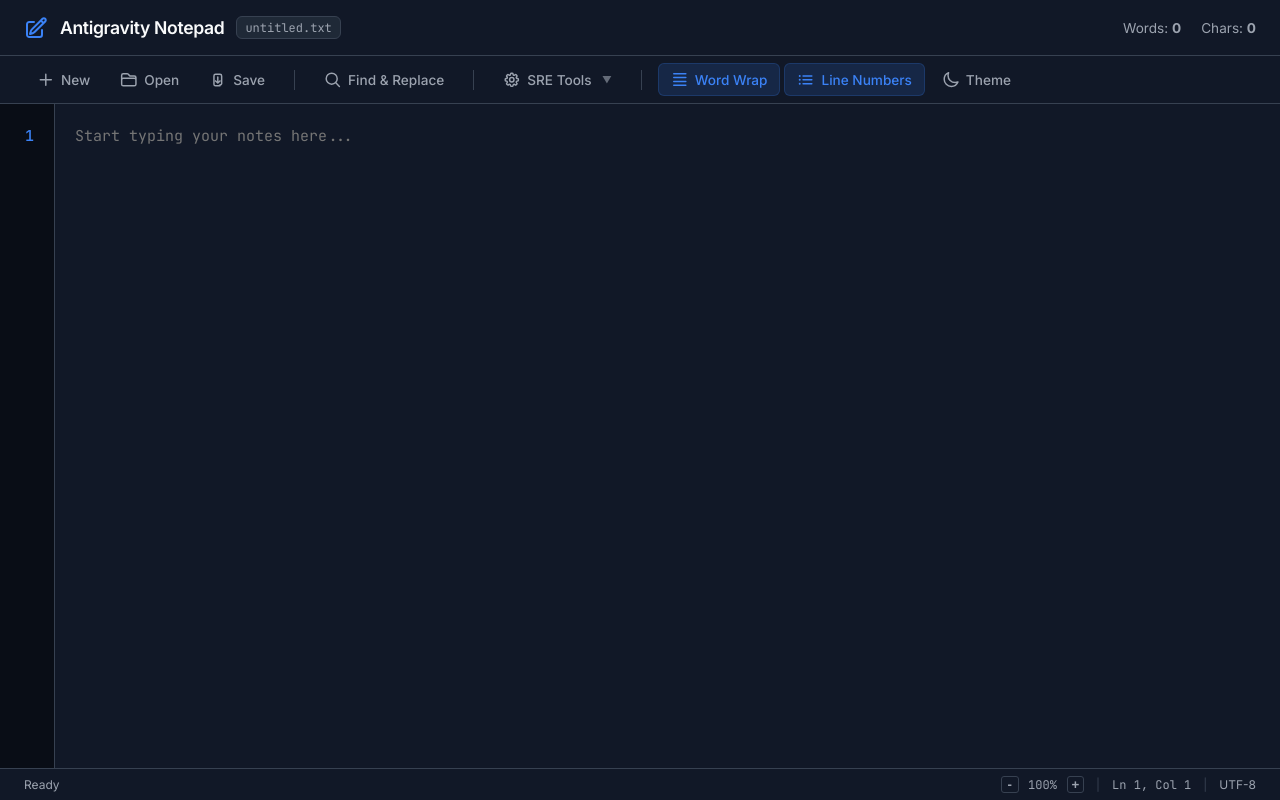
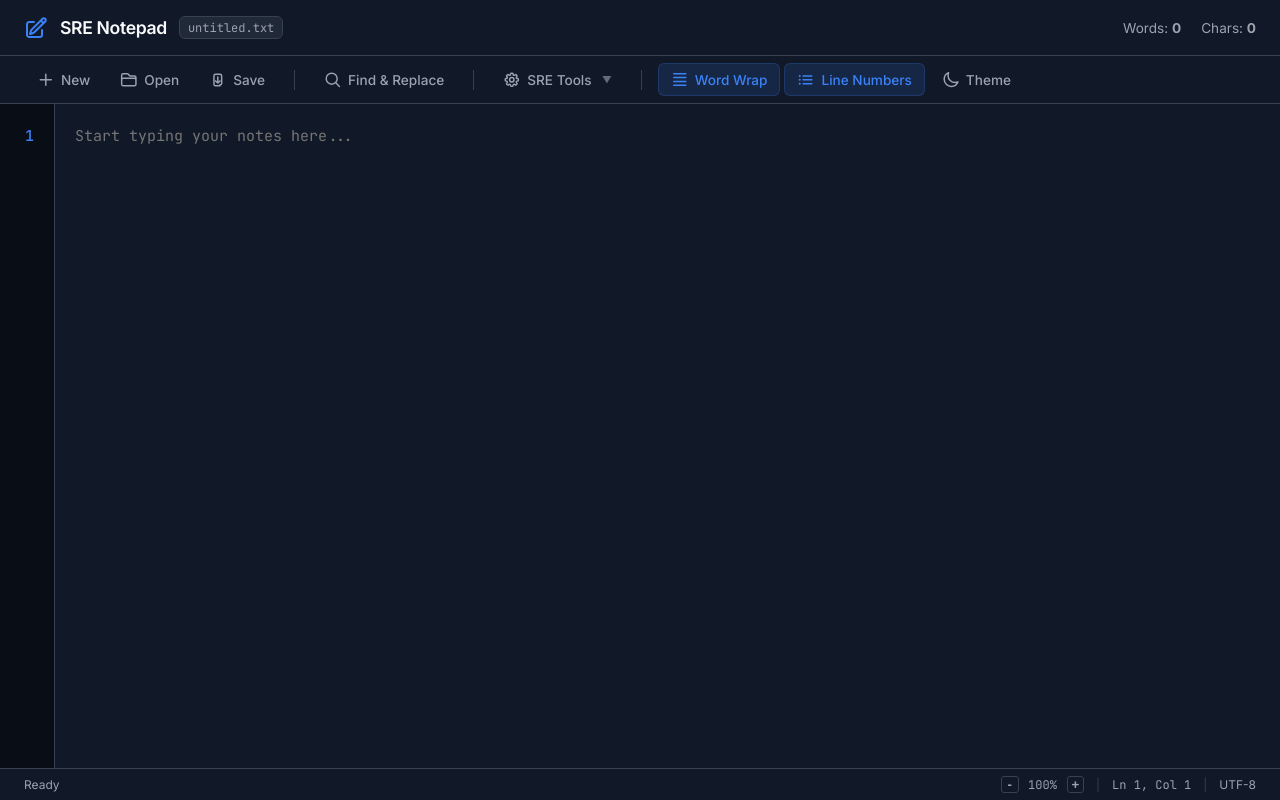
Before and after one commit to batgranny/notepad, a website built with Vite: page index.html in a window 1280 px wide. Built offline with nearby package versions, Linux system fonts and the light colour scheme.

Commit message:
Rename application to SRE Notepad

```diff
--- a/index.html
+++ b/index.html
@@ -3,7 +3,7 @@
   <head>
     <meta charset="UTF-8" />
     <meta name="viewport" content="width=device-width, initial-scale=1.0" />
-    <title>Antigravity Notepad</title>
+    <title>SRE Notepad</title>
     <!-- Google Fonts for premium typography -->
     <link rel="preconnect" href="https://fonts.googleapis.com">
     <link rel="preconnect" href="https://fonts.gstatic.com" crossorigin>
@@ -18,7 +18,7 @@
           <svg class="logo-icon" xmlns="http://www.w3.org/2000/svg" fill="none" viewBox="0 0 24 24" stroke-width="2" stroke="currentColor">
             <path stroke-linecap="round" stroke-linejoin="round" d="M16.862 4.487l1.687-1.688a1.875 1.875 0 112.652 2.652L10.582 16.07a4.5 4.5 0 01-1.897 1.13L6 18l.8-2.685a4.5 4.5 0 011.13-1.897l8.932-8.931zm0 0L19.5 7.125M18 14v4.75A2.25 2.25 0 0115.75 21H5.25A2.25 2.25 0 013 18.75V8.25A2.25 2.25 0 015.25 6H10" />
           </svg>
-          <span class="logo-text">Antigravity Notepad</span>
+          <span class="logo-text">SRE Notepad</span>
           <span class="file-badge" id="current-filename-badge">untitled.txt</span>
         </div>
 
--- a/src/main.js
+++ b/src/main.js
@@ -1,4 +1,4 @@
-// Antigravity Notepad - Core Application Logic
+// SRE Notepad - Core Application Logic
 
 // --- Application State ---
 let currentFileHandle = null;
```
Also changed, not shown: README.md.
